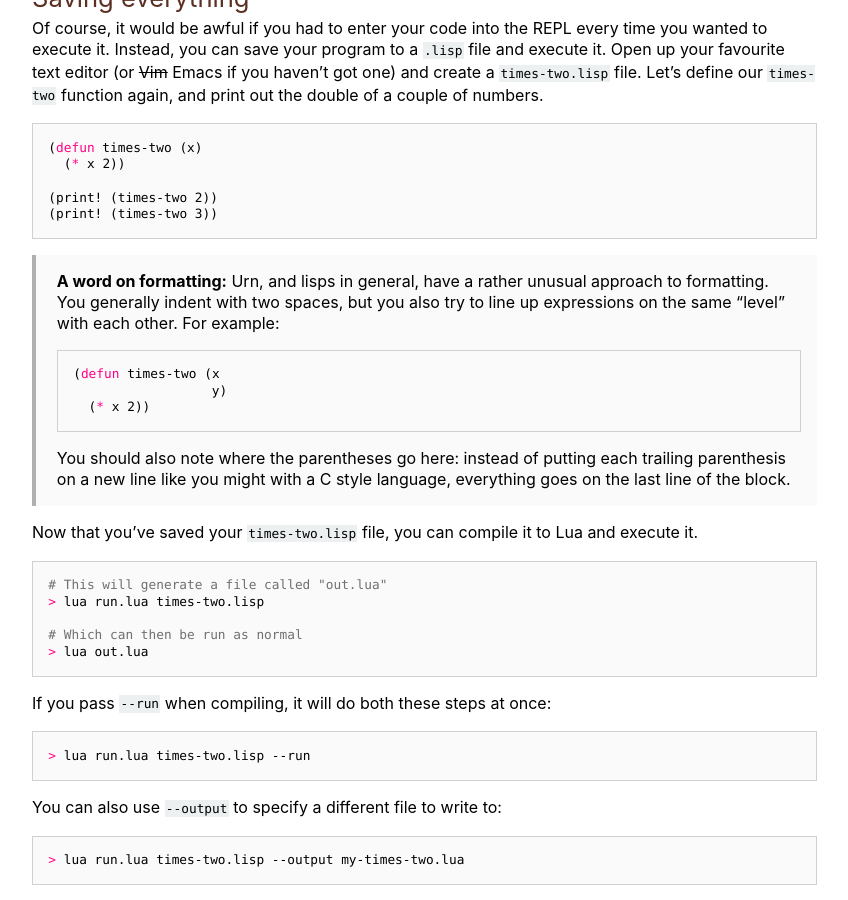
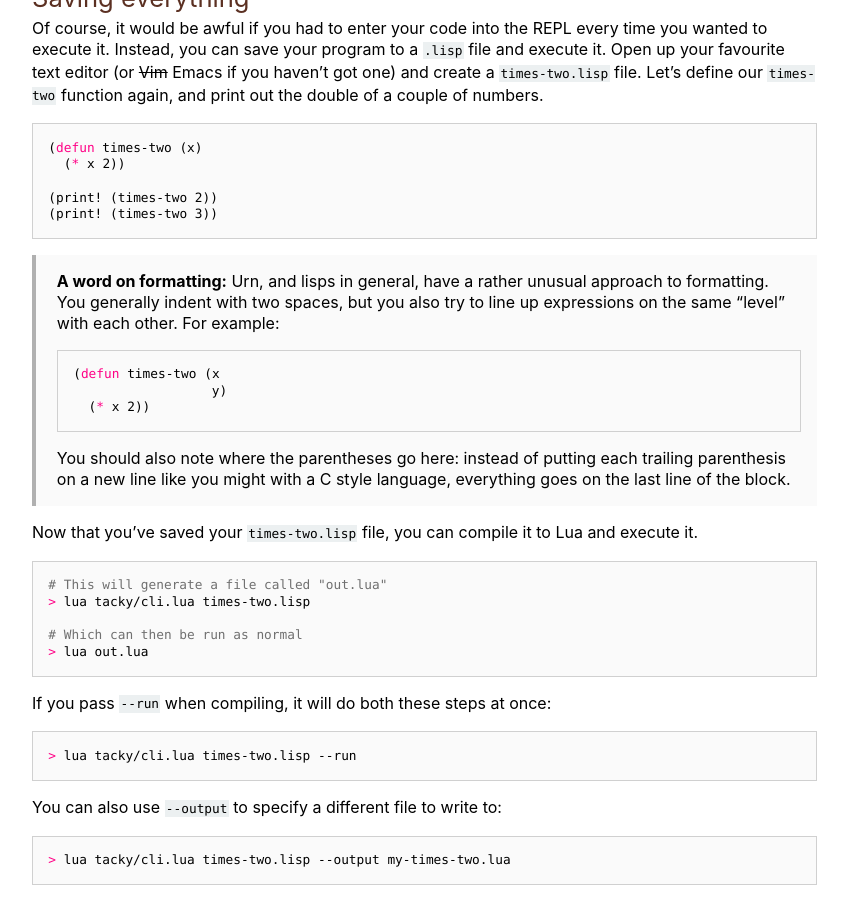
Before and after one commit to SquidDev/urn, a Jekyll site: the page built from tutorial/01-introduction.md, in a window 1280 px wide and 900 px high, scrolled down 1974 px. Shown: the whole window, without its empty margins (323-1171 px from the left). Built offline with Jekyll 4.4.1, drawn with Linux system fonts in a browser that asks for light colours; some of the changed text lies outside the part shown.

Commit message:
run.lua -> tacky/cli.lua

````diff
--- a/tutorial/01-introduction.md
+++ b/tutorial/01-introduction.md
@@ -22,7 +22,7 @@ First off, you'll want to install Urn. The easiest way to do this is clone the r
 You can now launch the Urn REPL: this allows you to enter code and execute it, allowing for immediate feedback.
 
 ```sh
-> lua run.lua
+> lua tacky/cli.lua
 ```
 
 You should have an interactive prompt, where you can enter simple expressions like numbers (`123`) and strings
@@ -120,7 +120,7 @@ Now that you've saved your `times-two.lisp` file, you can compile it to Lua and
 
 ```sh
 # This will generate a file called "out.lua"
-> lua run.lua times-two.lisp
+> lua tacky/cli.lua times-two.lisp
 
 # Which can then be run as normal
 > lua out.lua
@@ -129,11 +129,11 @@ Now that you've saved your `times-two.lisp` file, you can compile it to Lua and
 If you pass `--run` when compiling, it will do both these steps at once:
 
 ```sh
-> lua run.lua times-two.lisp --run
+> lua tacky/cli.lua times-two.lisp --run
 ```
 
 You can also use `--output` to specify a different file to write to:
 
 ```sh
-> lua run.lua times-two.lisp --output my-times-two.lua
+> lua tacky/cli.lua times-two.lisp --output my-times-two.lua
 ```
````
Also changed, not shown: index.md (+1 -1 lines), tutorial/02-guess-the-number.md (+1 -1 lines).
